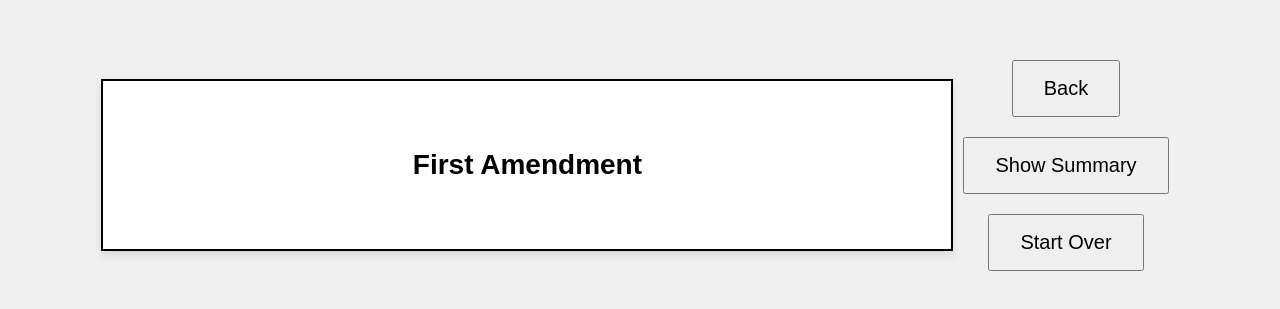
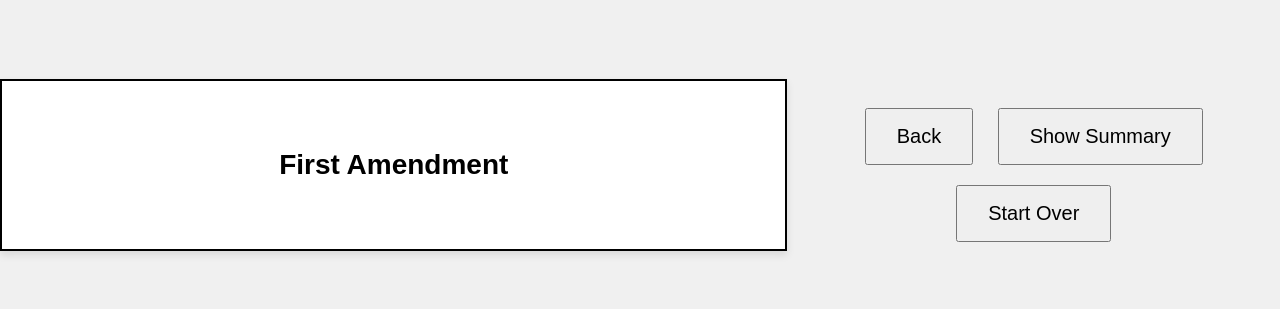
Before and after one commit to guddatj/Amendment-Flashcards, a plain HTML site: page index.html in a window 1280 px wide. Shown: the part 235-544 px from the top of the page. Drawn offline with Linux system fonts and the light colour scheme.

Commit message:
Update index.html

```diff
--- a/index.html
+++ b/index.html
@@ -37,9 +37,8 @@
             cursor: pointer;
         }
         .button-container {
-            display: flex;
-            flex-direction: column; /* Stack buttons vertically */
-            align-items: center; /* Center buttons vertically */
+            /* Add any additional styles if needed, e.g., margin-top for spacing */
+            margin-top: 20px;
         }
     </style>
 </head>
```
